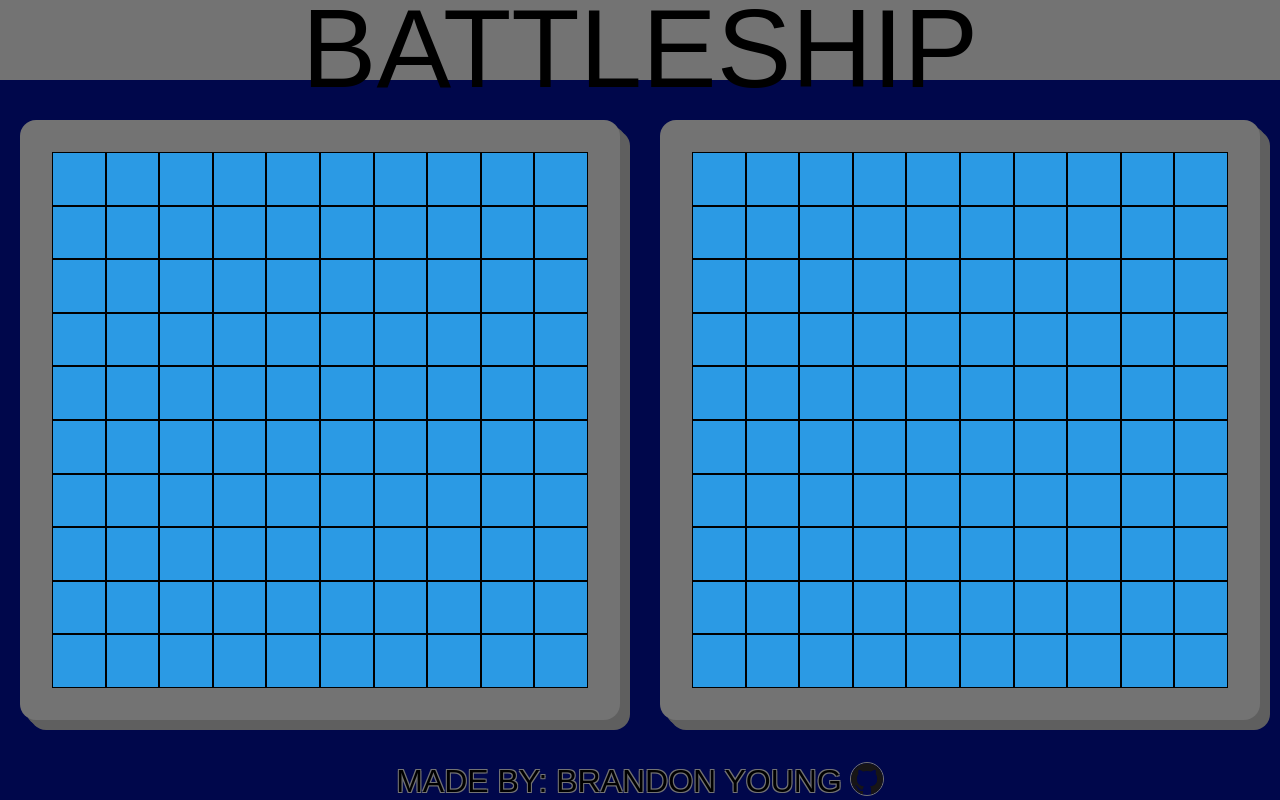
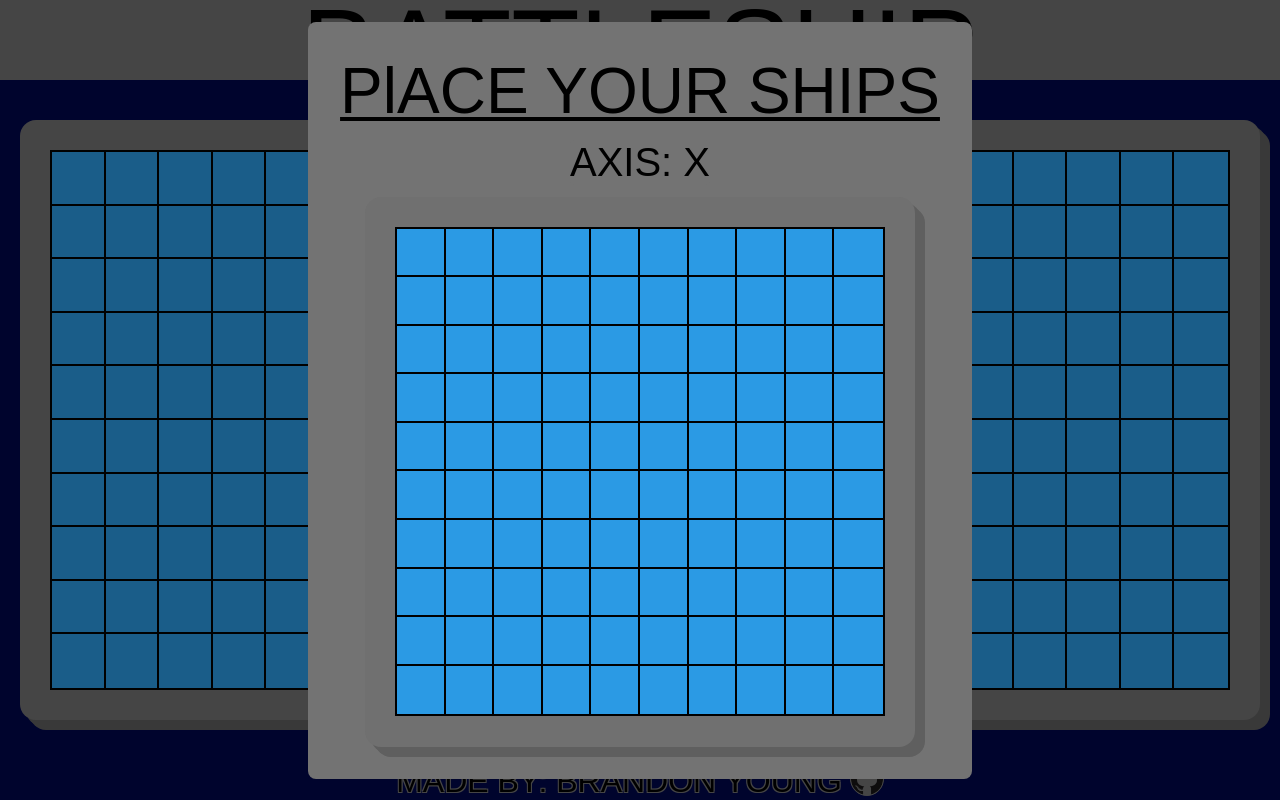
Before and after one commit to BabySparta/battleship, a plain HTML site: page index.html in a window 1280 px wide. Drawn offline with Linux system fonts and the light colour scheme; a web font is replaced by a local one.

Commit message:
add ship assets and start modal for placing ships

```diff
--- a/index.html
+++ b/index.html
@@ -20,5 +20,13 @@
         <div class="footerTxt">MADE BY: BRANDON YOUNG</div>
         <a href = "https://github.com/BabySparta/battleship"><img src="./resources/GitHubLogo.png" alt="github" class="gitLogo"></a>
     </div>
+
+    <div class="placeModal">
+        <div class="modalContent">
+            <div class="modalTitle">PlACE YOUR SHIPS</div>
+            <button class="changeAxis">AXIS: X</button>
+            <div class="board modalBoard"></div>
+        </div>
+    </div>
 </body>
 </html>
--- a/main.js
+++ b/main.js
@@ -1 +1 @@
-(()=>{"use strict";document.querySelectorAll(".board").forEach((s=>{for(let e=0;e<100;e++){const e=document.createElement("div");e.classList.add("cell"),s.classList.contains("opponent")&&e.classList.add("oppCell"),s.classList.contains("player")&&e.classList.add("userCell"),s.appendChild(e)}}))})();
+(()=>{"use strict";document.querySelectorAll(".board").forEach((e=>{for(let t=0;t<10;t++){let s=document.createElement("div");for(let l=0;l<10;l++){let a=document.createElement("div");a.classList.add("cell"),e.classList.contains("opponent")&&a.classList.add("oppCell"),e.classList.contains("player")&&a.classList.add("userCell"),a.dataset.x=l,a.dataset.y=t,s.appendChild(a)}s.classList.add("row"),e.appendChild(s)}}))})();
--- a/styles.css
+++ b/styles.css
@@ -12,12 +12,15 @@
 
 body, html {
     overflow: hidden;
+    position: relative;
 }
 
 :root {
     --backBlue: rgb(0, 7, 75);
     --mainGray: rgb(115,115,115);
     --waterBlue: rgb(43, 154, 228);
+    --hoverBlue: rgb(46, 142, 206);
+    --shadow: rgba(0,0,0,0.4);
 }
 
 /* Header */
@@ -49,7 +52,7 @@ body, html {
 
 .board {
     display: grid;
-    grid-template-columns: repeat(10, 1fr);
+    grid-template-columns: 1fr;
     grid-template-rows: repeat(10, 1fr);
     width: 600px;
     height: 600px;
@@ -61,9 +64,73 @@ body, html {
                 6px 6px 0 rgb(95,95,95);
 }
 
+.row {
+    display: flex;
+    justify-content: center;
+    align-items: center;
+}
+
 .cell {
-    border: 1px solid black;
+    outline: 2px solid black;
     background-color: var(--waterBlue);
+    height: 100%;
+    width: 10%;
+}
+.cell:hover {
+    background-color: var(--hoverBlue);
+}
+
+/* Place Ships Modal */
+
+.placeModal {
+    z-index: 100;
+    position: absolute;
+    top: 0;
+    width: 100vw;
+    height: 100vh;
+    background-color: var(--shadow);
+    display: flex;
+    justify-content: center;
+    align-items: center;
+}
+
+.modalContent {
+    width: fit-content;
+    height: fit-content;
+    padding: 32px;
+    background-color: var(--mainGray);
+    border-radius: 8px;
+    display: flex;
+    flex-direction: column;
+    justify-content: center;
+    align-items: center;
+    gap: 12px;
+}
+
+.board.modalBoard {
+    width: 550px;
+    height: 550px;
+    background-color: rgb(112,112,112);
+}
+
+.modalTitle {
+    font-size: 4rem;
+    font-family: battle, sans-serif;
+    text-decoration: underline 4px solid black;
+    text-underline-offset: 4px;
+}
+
+.changeAxis {
+    font-size: 2.5rem;
+    font-family: battle, sans-serif;
+    background-color: var(--mainGray);
+    border-radius: 4px;
+    outline: none;
+    border: none;
+}
+.changeAxis:hover {
+    text-decoration: underline 4px solid black;
+    text-underline-offset: 4px;
 }
 
 /* Footer */
@@ -92,6 +159,7 @@ body, html {
     transition: 0.5s ease-in-out;
     border: 1px solid var(--mainGray);
     border-radius: 50%;
+    background-color: var(--mainGray);
 }
 .gitLogo:hover {
     transform: rotate(360deg) scale(1.1);
```
Also changed, not shown: resources/battleship.png (added), resources/carrier.png (added), resources/cruiser.png (added), resources/destroyer.png (added), resources/submarine.png (added).
